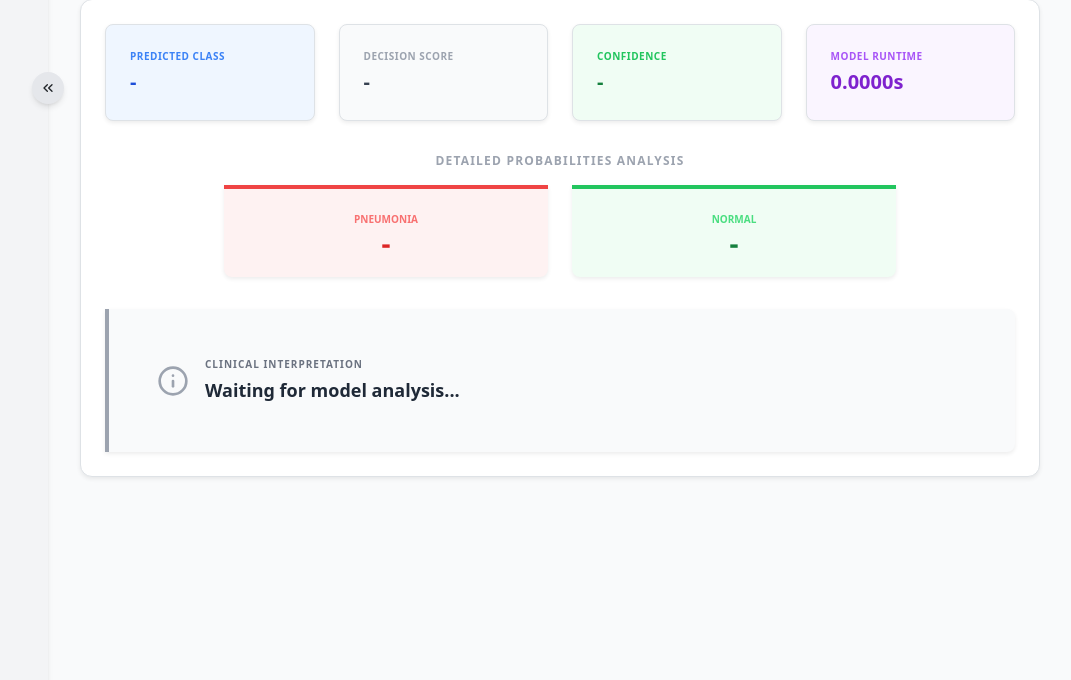
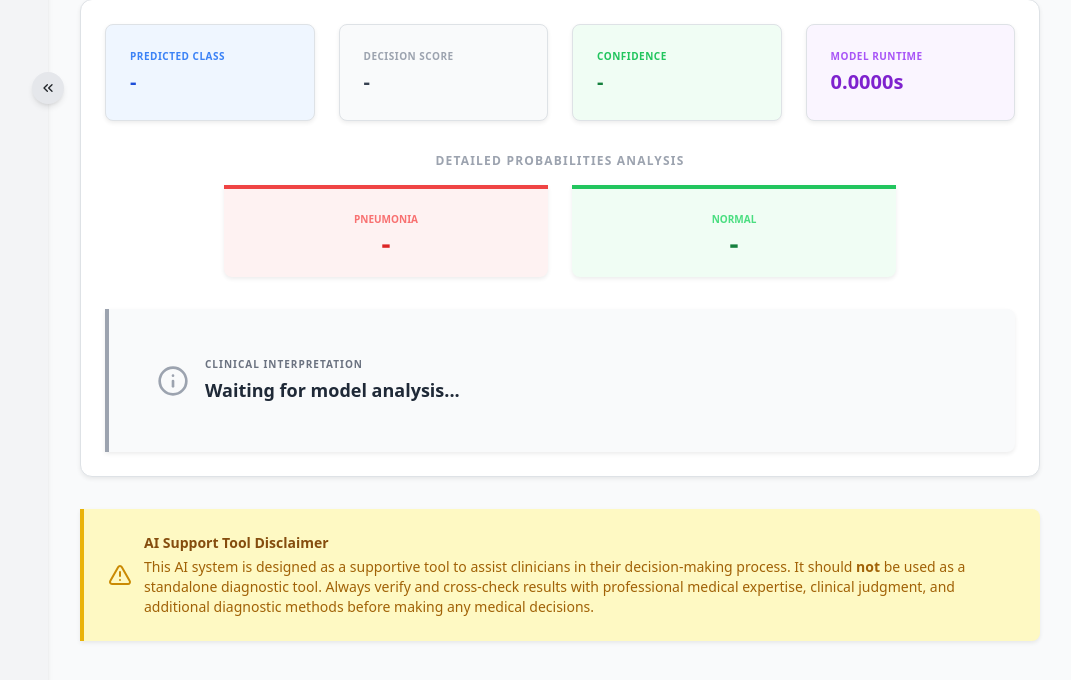
Before and after one commit to baokhanh546123/API_LungCancer, a FastAPI app: page /predict in a window 1280 px wide. Shown: the part 545-1225 px from the top of the page, without its empty margins (208-1279 px from the left). Run offline with FastAPI, Linux system fonts and the light colour scheme; parts of the project's set-up code (start-up, migrations or seed data) failed here and were passed over; some libraries are stand-ins or nearby versions.

Commit message:
Improve interface

```diff
--- a/templates/predict.html
+++ b/templates/predict.html
@@ -185,8 +185,26 @@
                       </div>
                   </div>
               </div>
+
+              </div>
+                <div id="warning" class="bg-yellow-100 border-l-4 border-yellow-500 p-4 rounded-r-lg shadow-sm mt-8">
+                  <div class="flex items-center">
+                      <div class="flex-shrink-0">
+                          <i data-lucide="alert-triangle" class="w-6 h-6 text-yellow-600 mr-3"></i>
+                      </div>
+                      <div>
+                          <h3 class="text-sm font-bold text-yellow-800 mb-1">AI Support Tool Disclaimer</h3>
+                          <p class="text-sm text-yellow-700">
+                              This AI system is designed as a supportive tool to assist clinicians in their decision-making process. It should <strong>not</strong> be used as a standalone diagnostic tool. Always verify and cross-check results with professional medical expertise, clinical judgment, and additional diagnostic methods before making any medical decisions.
+                          </p>
+                      </div>
+              </div>
+      </div>
           </div>
+
       </div>
+
+
 </section>
 
   <div id="status-dialog"
```
